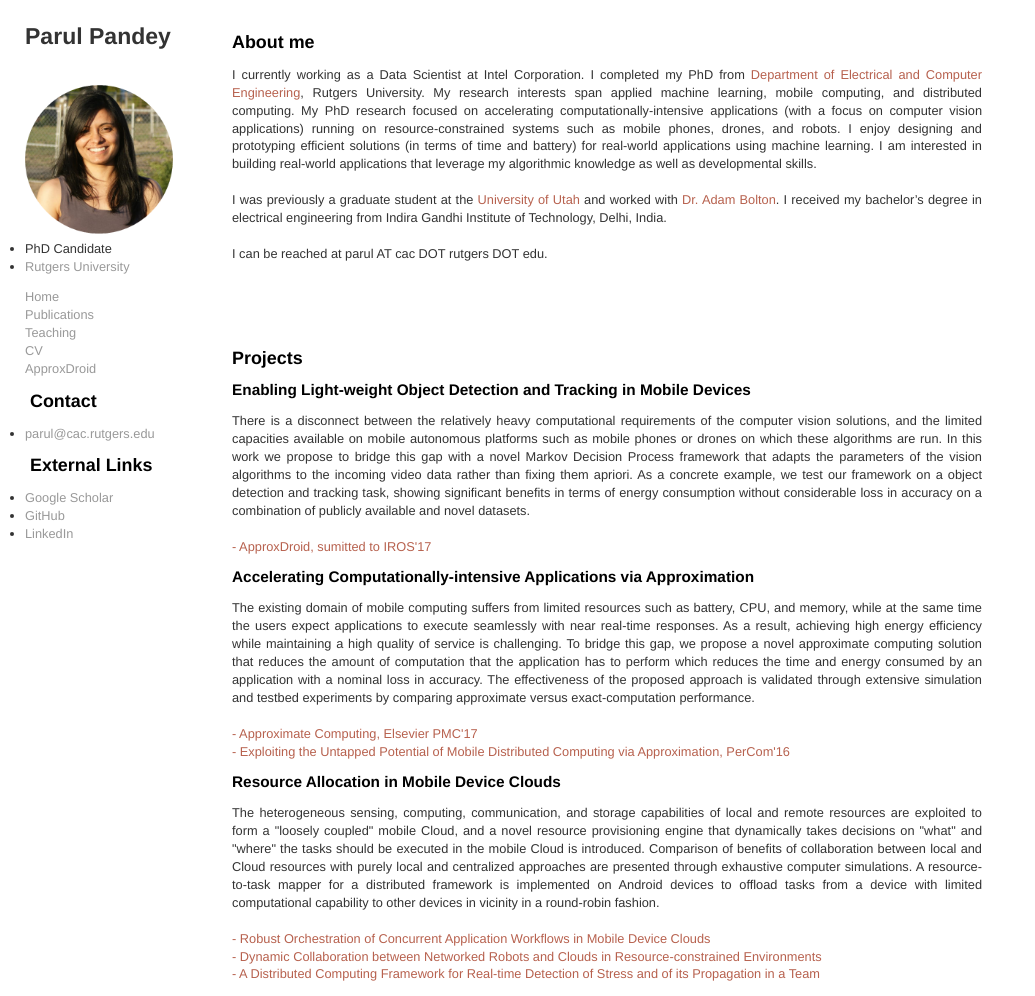
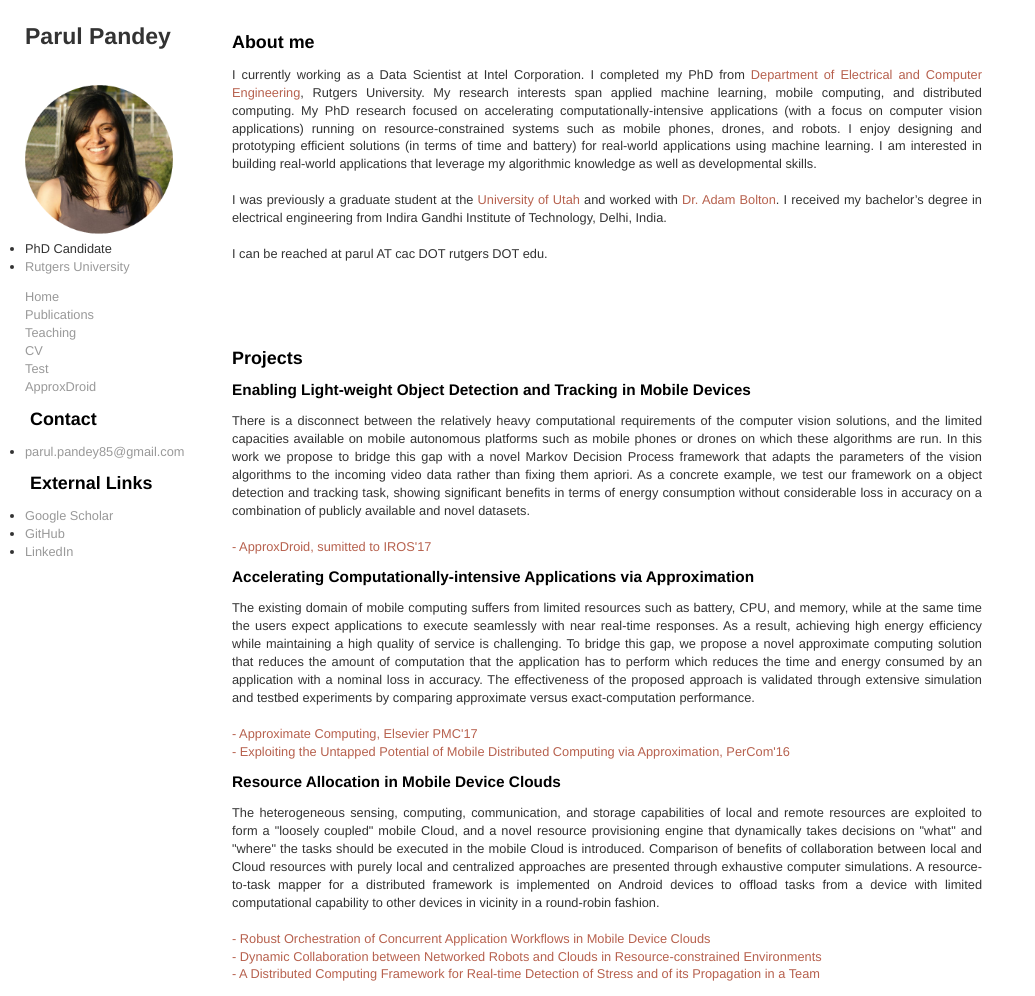
Before and after one commit to parul1985/Parul-Website, a Jekyll site: the page index.html, which Jekyll copies as it is, in a window 1280 px wide and 996 px high. Shown: the whole window, without its empty margins (0-1035 px from the left). Built offline with Jekyll 4.4.1, drawn with Linux system fonts in a browser that asks for light colours.

Commit message:
Update index.html

```diff
--- a/index.html
+++ b/index.html
@@ -21,6 +21,7 @@
 		  <li><a class="class2" href="pubs.html">Publications</a></li>
         	  <li><a class="class2" href="TA.html">Teaching</a></li>
 		  <li><a class="class2" href="Parul_CV.pdf">CV</a></li>
+		  <li><a class="class2" href="test.md">Test</a></li>
 		  <li><a class="class2" href="ApproxDroid.html">ApproxDroid</a></li>
 		</ul>
 
@@ -28,7 +29,7 @@
 
 <h1>Contact</h1>
 <ul class="contact">
-	<li><a class="class2" href="mailto:parul@cac.rutgers.edu">parul@cac.rutgers.edu</a></li>
+	<li><a class="class2" href="mailto:parul.pandey85@gmail.com">parul.pandey85@gmail.com</a></li>
 </ul>
 
 <!-- External Links -->
@@ -38,6 +39,9 @@
   <li><a class="class2" href="https://github.com/parul1985/">GitHub</a></li>
   <li><a class="class2" href="https://www.linkedin.com/in/parul-pandey/">LinkedIn</a></li>
 </ul>
+
+
+
 
 </div>
 
```
